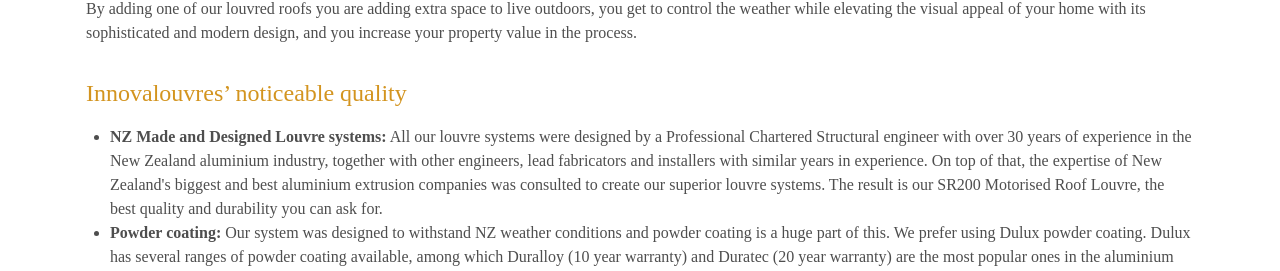
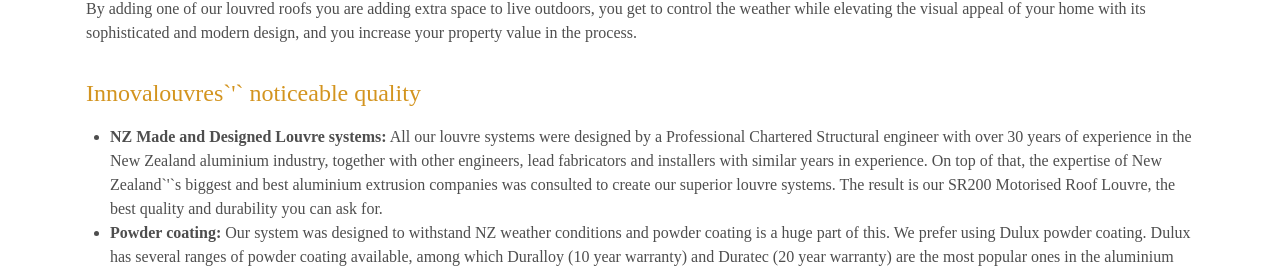
Before and after one commit to arielbvergara/innovalouvres, a Next.js app: page /about in a window 1280 px wide. Shown: the part 355-626 px from the top of the page. Built offline with nearby package versions, Linux system fonts and the light colour scheme.

Commit message:
Fixing build

```diff
--- a/src/app/about/page.js
+++ b/src/app/about/page.js
@@ -25,15 +25,15 @@
             <section className="mx-4 mb-8">
             <h2 className="mb-4 text-2xl">About</h2>
 
-                At Innovalouvres we specialize in Motorised Roof Louvres. Our NZ made and designed system is considered one of the best systems in the louvre industry and has been around for more than 15 years, with regular upgrades to the system over the years. Our fabricators, installers and engineering team have multiple decades of experience in the industry combined. The louvre system is powered by european controls and with a modern and stylish design, this is a fantastic option for creating an all season outdoor living space by controlling the weather. Great for shade, letting the sun in and protecting yourself from the rain; all in a day's NZ weather.
+                At Innovalouvres we specialize in Motorised Roof Louvres. Our NZ made and designed system is considered one of the best systems in the louvre industry and has been around for more than 15 years, with regular upgrades to the system over the years. Our fabricators, installers and engineering team have multiple decades of experience in the industry combined. The louvre system is powered by european controls and with a modern and stylish design, this is a fantastic option for creating an all season outdoor living space by controlling the weather. Great for shade, letting the sun in and protecting yourself from the rain; all in a day`&apos;`s NZ weather.
                 <br /><br />
                 By adding one of our louvred roofs you are adding extra space to live outdoors, you get to control the weather while elevating the visual appeal of your home with its sophisticated and modern design, and you increase your property value in the process.
             </section>
 
             <section className="mx-4 mb-8">
-                <h2 className="mb-4 text-2xl">Innovalouvres’ noticeable quality</h2>
+                <h2 className="mb-4 text-2xl">Innovalouvres`&apos;` noticeable quality</h2>
                 <ul className="list-disc pl-6">
-                    <li><strong>NZ Made and Designed Louvre systems:</strong> All our louvre systems were designed by a Professional Chartered Structural engineer with over 30 years of experience in the New Zealand aluminium industry, together with other engineers, lead fabricators and installers with similar years in experience. On top of that, the expertise of New Zealand's biggest and best aluminium extrusion companies was consulted to create our superior louvre systems. The result is our SR200 Motorised Roof Louvre, the best quality and durability you can ask for.</li>
+                    <li><strong>NZ Made and Designed Louvre systems:</strong> All our louvre systems were designed by a Professional Chartered Structural engineer with over 30 years of experience in the New Zealand aluminium industry, together with other engineers, lead fabricators and installers with similar years in experience. On top of that, the expertise of New Zealand`&apos;`s biggest and best aluminium extrusion companies was consulted to create our superior louvre systems. The result is our SR200 Motorised Roof Louvre, the best quality and durability you can ask for.</li>
                     <li><strong> Powder coating: </strong>Our system was designed to withstand NZ weather conditions and powder coating is a huge part of this. We prefer using Dulux powder coating. Dulux has several ranges of powder coating available, among which Duralloy (10 year warranty) and Duratec (20 year warranty) are the most popular ones in the aluminium industry. Innovalouvres uses Dulux Duratec (20 year warranty) powder coating as a standard. We could have decided to use lower quality powder coatings too, but we believe so much in our system’s durability that we expect it to need the 20 years of protection at the very least.</li>
                     <li><strong>Fixings:</strong>At Innovalouvres we only use stainless steel fixings. 304 will be used when the stainless-steel fixing is unexposed and 316 when exposed. However, the location of the louvre adds a variable to this decision-making process, ie; if you live next to the salty ocean, we will use 316 stainless steel only. Small details that make the difference in the long run.</li>
                     <li><strong>Fabrication:</strong>We do our own fabrication. This allows us to be more specific and give much more attention to detail. Our fabrication team has over 20 years of experience in the aluminium louvre and building industry and can handle any custom job. What’s more, our director likes to fabricate too! So you know this process will have an very high level of oversight.</li>
```
